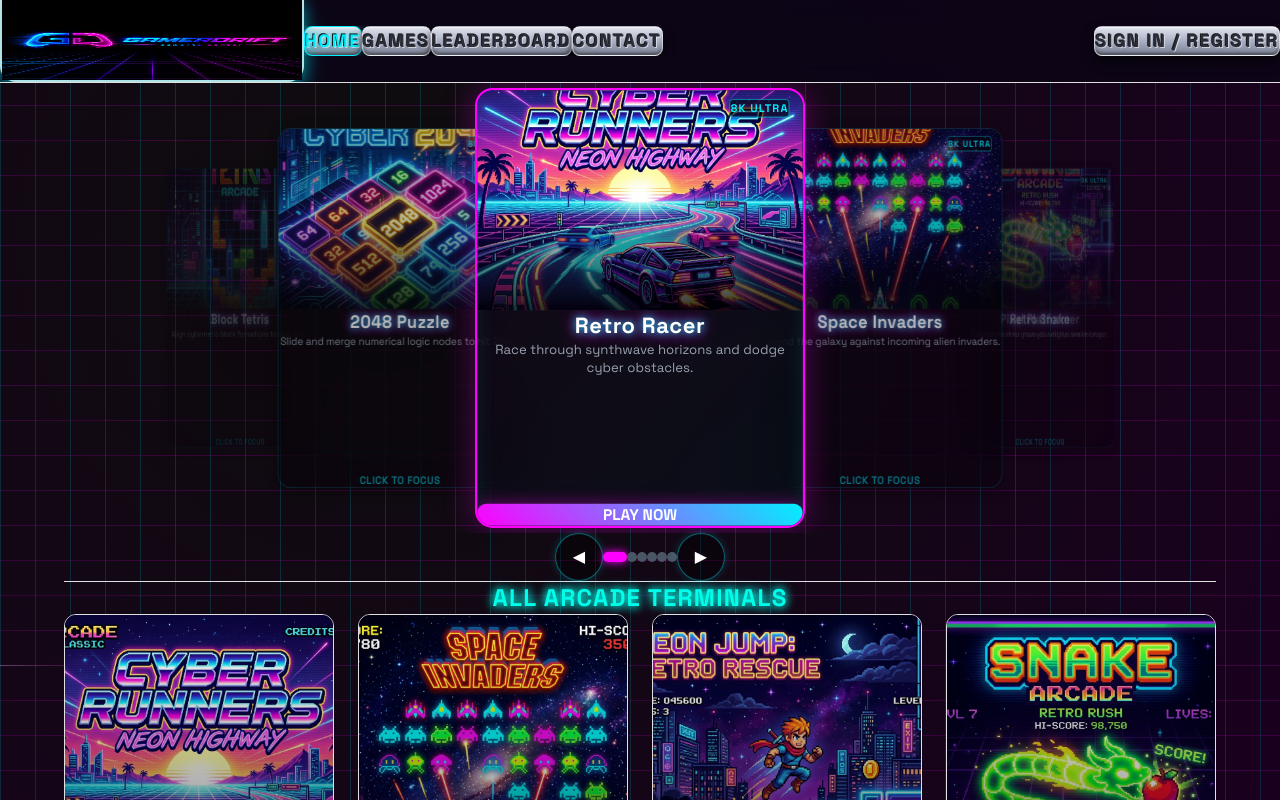
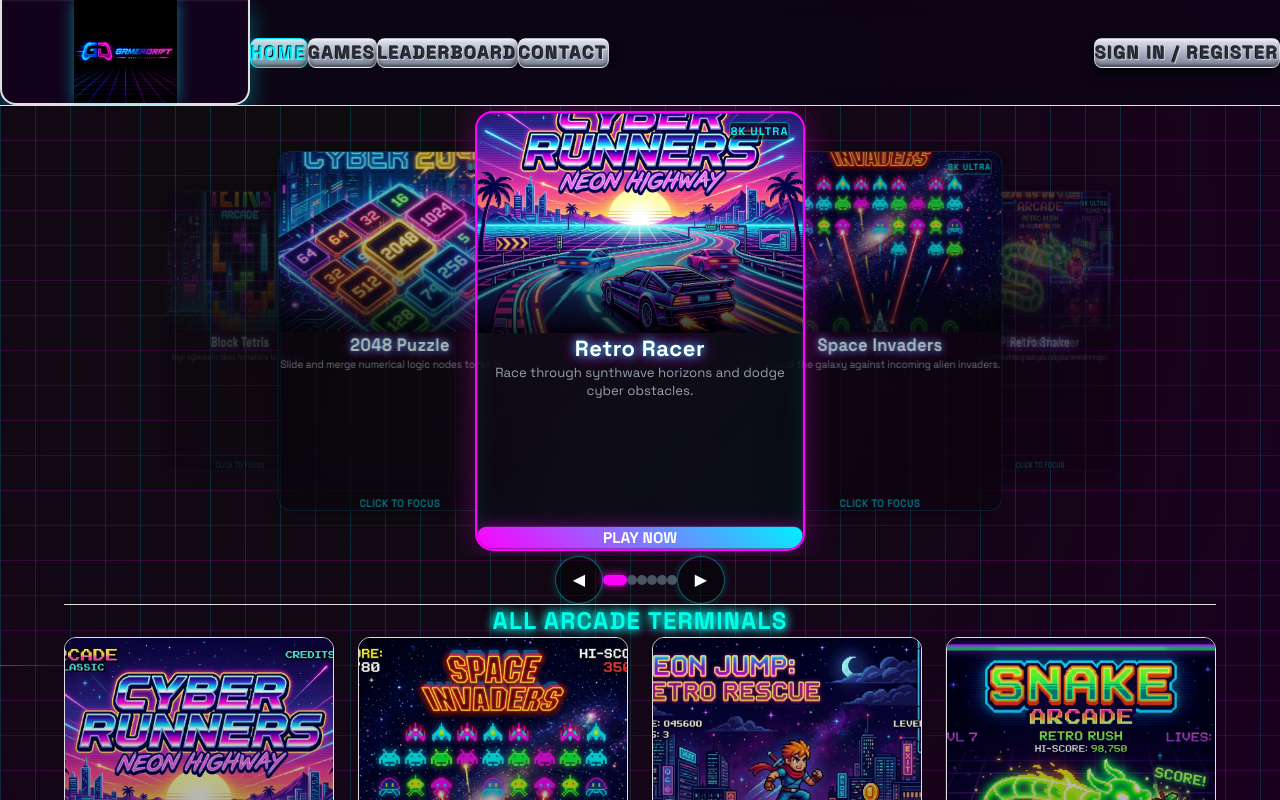
Before and after one commit to gamerdrift/gamerdrift.github.io, a Next.js app: page / in a window 1280 px wide. Built offline with nearby package versions, Linux system fonts and the light colour scheme; no server answers.

Commit message:
style: reduce logo plate width to 250px without decreasing height

```diff
--- a/components/LogoNavBar.tsx
+++ b/components/LogoNavBar.tsx
@@ -20,11 +20,11 @@ export default function LogoNavBar() {
       <div className="flex items-center space-x-6 md:space-x-12 h-full flex-grow overflow-hidden">
         {/* Cyberpunk hanging plate for Logo */}
         <Link href="/" className="relative z-10 block transition-transform duration-300 hover:scale-[1.03] active:scale-95 flex-shrink-0">
-          <div className="bg-[#12021c] border-2 border-t-0 border-neon-blue rounded-b-2xl px-6 py-4 shadow-[0_10px_25px_rgba(0,240,255,0.35),inset_0_1px_2px_rgba(255,255,255,0.1)] flex items-center justify-center -mt-[2px]">
+          <div className="bg-[#12021c] border-2 border-t-0 border-neon-blue rounded-b-2xl px-4 py-3 shadow-[0_10px_25px_rgba(0,240,255,0.35),inset_0_1px_2px_rgba(255,255,255,0.1)] flex items-center justify-center -mt-[2px] w-[180px] sm:w-[240px] md:w-[250px] h-[70px] sm:h-[90px] md:h-[105px]">
             <img
               src="/mylogo.png"
               alt="GamerDrift Logo"
-              className="h-12 w-[180px] sm:h-16 sm:w-[240px] md:h-[80px] md:w-[300px] object-fill filter drop-shadow-[0_0_8px_rgba(0,240,255,0.5)]"
+              className="h-full w-full object-contain filter drop-shadow-[0_0_8px_rgba(0,240,255,0.5)]"
             />
           </div>
         </Link>
```
